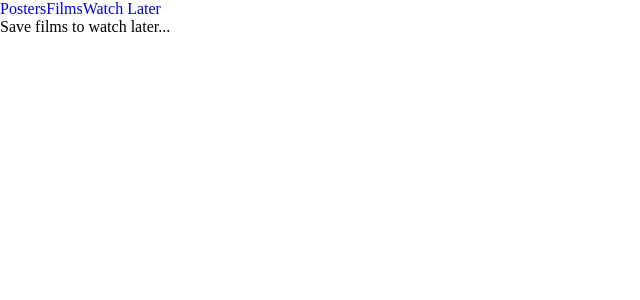
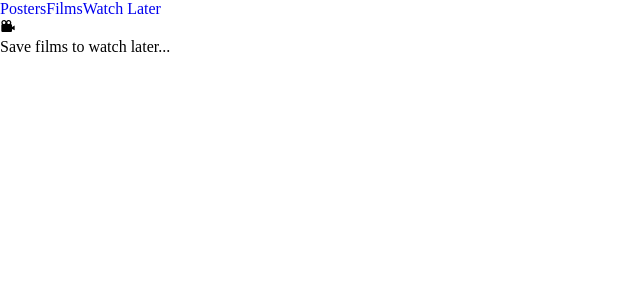
Before and after one commit to Frasato/Poster-Films, a React (Create React App) app: page /watch-later in a window 1280 px wide. Shown: the top 300 px of the page, without its empty margins (0-640 px from the left). Built offline with nearby package versions, Linux system fonts and the light colour scheme.

Commit message:
Create a Empty component for a watch later page

```diff
--- a/src/components/EmptyList/EmpytList.js
+++ b/src/components/EmptyList/EmpytList.js
@@ -1,6 +1,9 @@
+import { BiSolidCameraMovie } from "react-icons/bi";
+
 export default function EmptyList(){
     return(
         <>
+            <BiSolidCameraMovie />
             <h1>Save films to watch later...</h1>
         </>
     );
```
